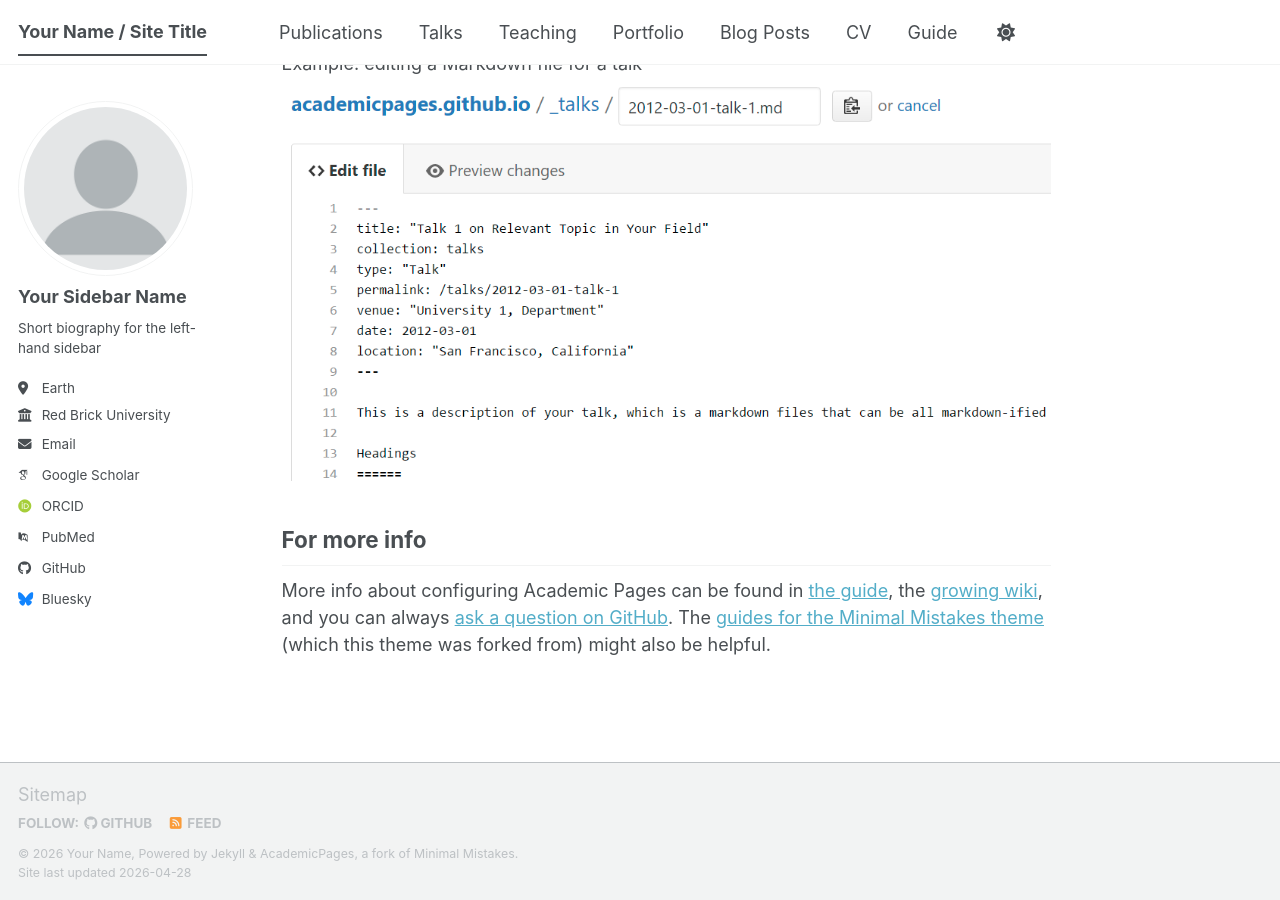
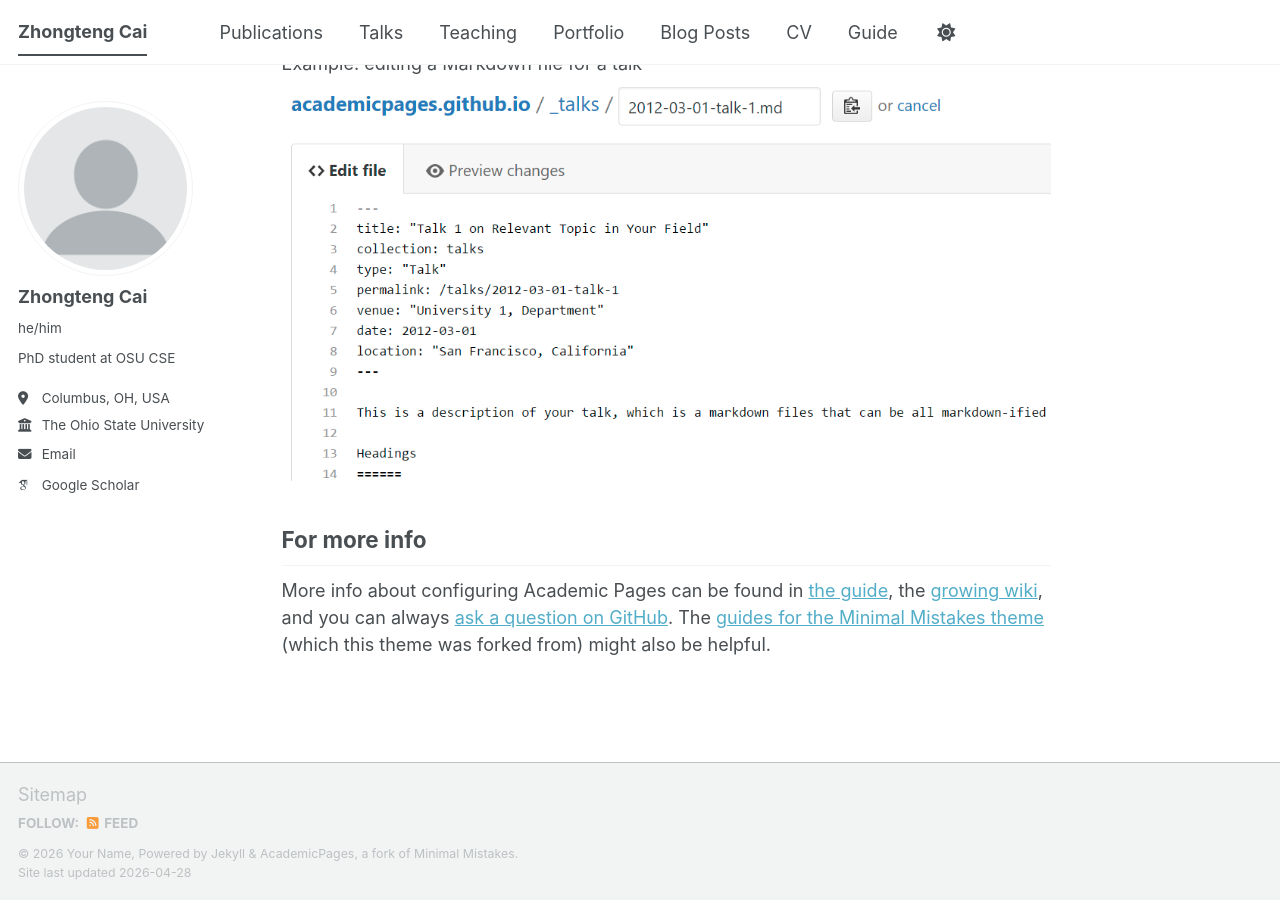
Before and after one commit to caizht23/caizht.github.io, a Jekyll site: the page built from _pages/about.md, in a window 1280 px wide and 900 px high, scrolled down 2720 px. Built offline with Jekyll 4.4.1, drawn with Linux system fonts in a browser that asks for light colours; some web fonts are replaced; a script bundle is joined from its source files by our own code; library files that are not in the unit come from our copies.

Commit message:
Update personal details in _config.yml
Updated personal information and links in the configuration.

```diff
--- a/_config.yml
+++ b/_config.yml
@@ -9,14 +9,14 @@
 # Basic Site Settings
 locale                   : "en-US"
 site_theme               : "default" # The available themes options are "default", "air", "sunrise", "mint", "dirt" and "contrast"
-title                    : "Your Name / Site Title"
+title                    : "Zhongteng Cai"
 title_separator          : "-"
 name                     : &name "Your Name"
 description              : &description "Your Name's academic portfolio"   # Update this with a general description of your site, this is the default if not overridden by a page
 url                      : https://academicpages.github.io # The base hostname & protocol for your site e.g. "https://[your GitHub username].github.io",
                                                            # or if you already have some other page hosted on Github then use "https://[your GitHub username].github.io/[Your Repo Name]"
 baseurl                  : "" # the subpath of your site, e.g. "/blog"
-repository               : "academicpages/academicpages.github.io"
+repository               : "caizht23/caizht.github.io"
 
 # Site Author - The following control what appear as part of the author content on the side bar.
 #               If a field is blank the icon and link will not appear, otherwise it will be shown.
@@ -24,24 +24,24 @@ repository               : "academicpages/academicpages.github.io"
 author:
   # Biographic information
   avatar           : "profile.png"
-  name             : "Your Sidebar Name"
-  pronouns         : # example: "she/her"
-  bio              : "Short biography for the left-hand sidebar"
-  location         : "Earth"
-  employer         : "Red Brick University"
+  name             : "Zhongteng Cai"
+  pronouns         : "he/him"
+  bio              : "PhD student at OSU CSE"
+  location         : "Columbus, OH, USA"
+  employer         : "The Ohio State University"
   uri              : # URL
-  email            : "none@example.org"
+  email            : "cai.1125 [at] buckeyemail [dot] osu [dot] edu"
 
   # Academic websites
   academia         : # URL
   arxiv            : # URL - Update with the correct link to your profile
-  googlescholar    : "https://scholar.google.com/citations?user=PS_CX0AAAAAJ"
+  googlescholar    : "https://scholar.google.com/citations?user=oKy0COMAAAAJ&hl=en"
   inspire-hep      : # URL
   impactstory      : # URL
-  orcid            : "https://orcid.org/yourorcidurl"
+  orcid            : # "https://orcid.org/yourorcidurl"
   semantic         : # URL
   ssrn             : # URL
-  pubmed           : "https://www.ncbi.nlm.nih.gov/pubmed/?term=john+snow"
+  pubmed           : # "https://www.ncbi.nlm.nih.gov/pubmed/?term=john+snow"
   researchgate     : # URL
   scopus           : # URL
   zotero           : # URL
@@ -51,13 +51,13 @@ author:
   bitbucket        : # Username - Update with your username on the site
   codepen          : # Username
   dribbble         : # Username
-  github           : "academicpages"
+  github           : # "academicpages"
   kaggle           : # Username
   stackoverflow    : # User number or user number and name (i.e., use "1" or "1/jeff-atwood")
 
   # Social media
   artstation       : # Username
-  bluesky          : "bsky.app" # Replace this with you Bluesky username
+  bluesky          : # "bsky.app" # Replace this with you Bluesky username
   facebook         : # Username
   flickr           : # Username
   foursquare       : # Username
@@ -84,12 +84,12 @@ author:
 
 # Publication Category - The following the list of publication categories and their headings
 publication_category:
-  books:
-    title: 'Books'
-  manuscripts:
-    title: 'Journal Articles'
-  conferences:
-    title: 'Conference Papers'
+  # books:
+  #   title: 'Books'
+  # manuscripts:
+  #   title: 'Journal Articles'
+  # conferences:
+  #   title: 'Conference Papers'
 
 # Site Settings
 teaser                   :  # filename of teaser fallback teaser image placed in /images/ for social media previews
```
